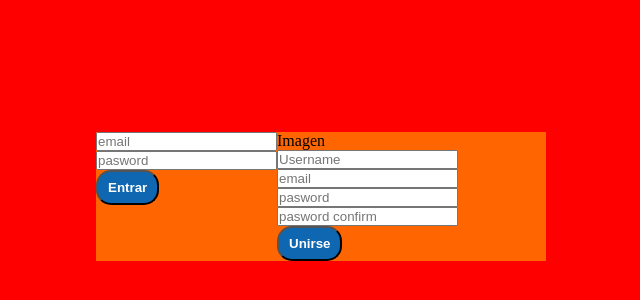
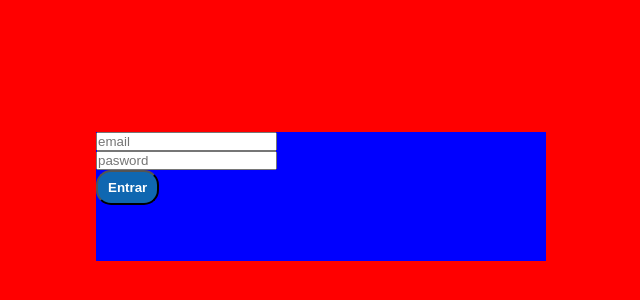
Before and after one commit to LuisArielRetanaHernadez/chat_mabi, a React (Vite) app: page /login in a window 1280 px wide. Shown: the part 204-504 px from the top of the page, without its empty margins (319-959 px from the left). Built offline with nearby package versions, Linux system fonts and the light colour scheme; no server answers.

Commit message:
agregando un ancho minimo 100 % a la seccion de auth

```diff
--- a/src/pages/Auth/Auth.page.jsx
+++ b/src/pages/Auth/Auth.page.jsx
@@ -4,7 +4,7 @@ const Auth = () => {
   return (
     <section className="auth">
       <div className="auth__box">
-        <div className="auth__login">
+        <div className="auth__login auth__section">
           <form className="auth__form">
             <div className="auth__form-field">
               <input type="email" placeholder='email' />
@@ -15,7 +15,7 @@ const Auth = () => {
             <button className="button auth__button-send">Entrar</button>
           </form>
         </div>
-        <div className="auth__register">
+        <div className="auth__register auth__section">
           <form className="auth__form">
             <div className="auth__form-field">
               <img className="auth__form-image" src="" alt="" />
@@ -38,7 +38,7 @@ const Auth = () => {
             </div>
             <button className="button auth__button-send">Unirse</button>
           </form>
-        </div>
+        </div>aa
       </div>
     </section>
   )
--- a/src/pages/Auth/auth.style.css
+++ b/src/pages/Auth/auth.style.css
@@ -14,3 +14,11 @@
   display: flex;
   overflow: hidden;
 }
+
+.auth__section {
+  min-width: 100%;
+}
+
+.auth__login {
+  background-color: blue;
+}
```
